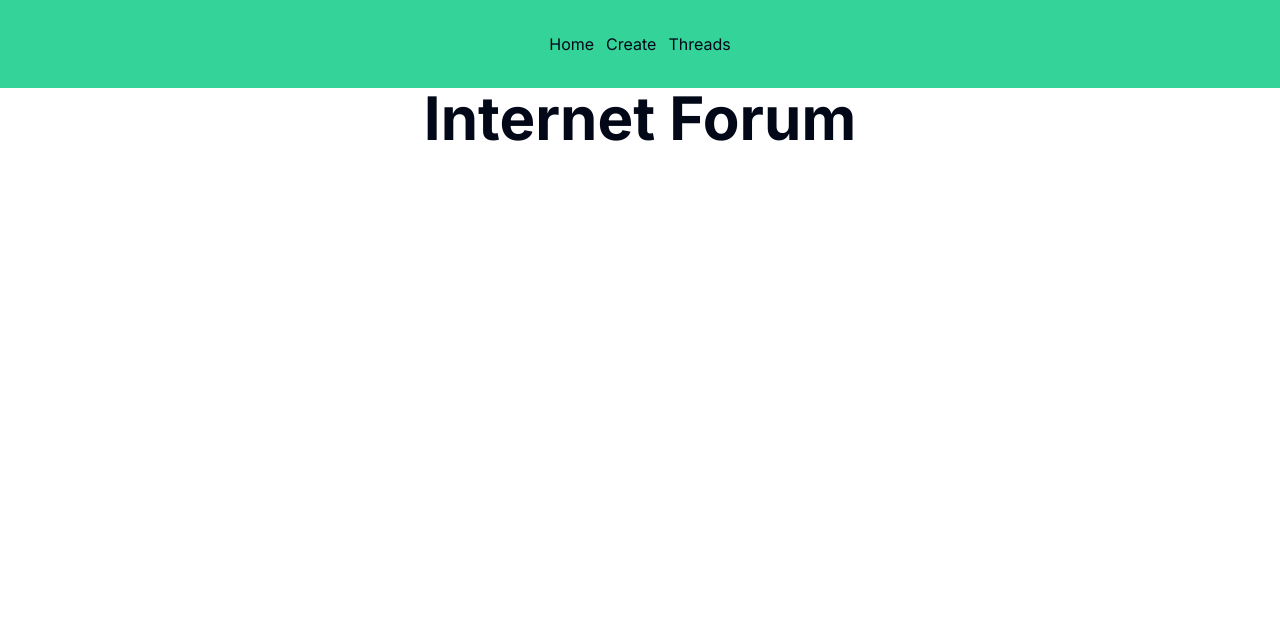
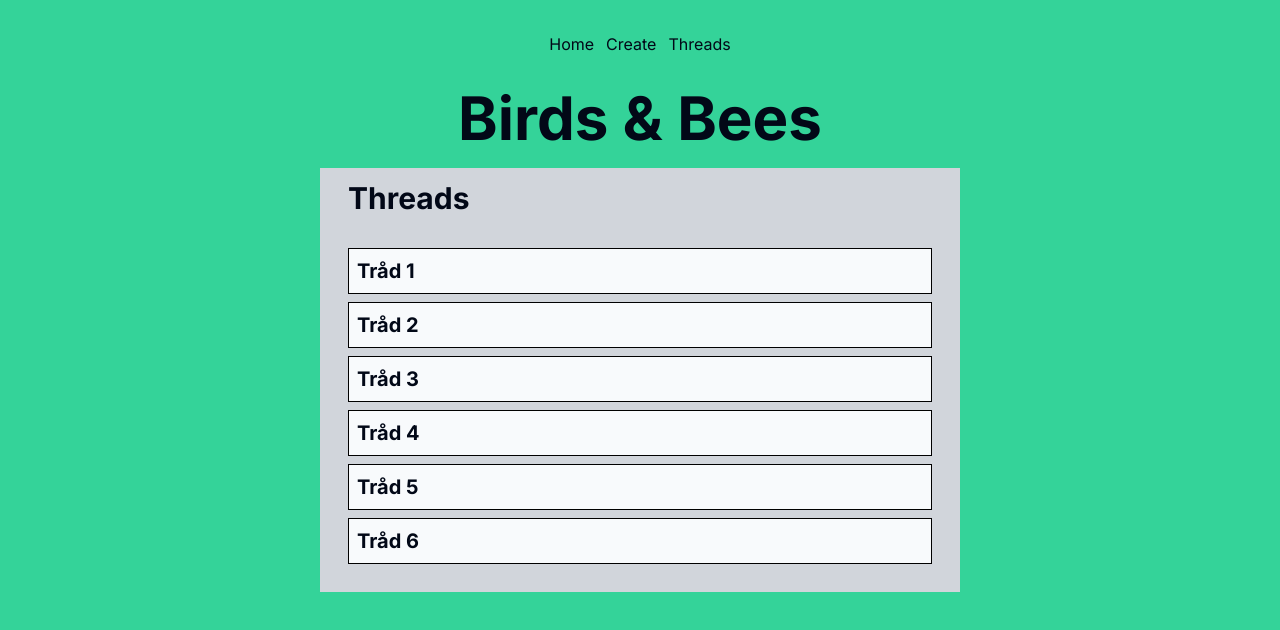
Before and after one commit to JanineEsc/Gruppuppgift-ts, a Next.js app in the folder internet-forum/: page / in a window 1280 px wide. Shown: the top 630 px of the page. Built offline with nearby package versions, Linux system fonts and the light colour scheme.

Commit message:
adds skeleton to landingPage

```diff
--- a/internet-forum/app/page.tsx
+++ b/internet-forum/app/page.tsx
@@ -1,11 +1,23 @@
-import Image from "next/image";
 import Navbar from "./_components/navbar";
 
 export default function Home() {
   return (
-    <>
+    <main className="bg-emerald-400 h-screen">
       <Navbar/>
-     <h1 className="font-bold text-center text-6xl">Internet Forum</h1>
-    </>
+      <h1 className="font-bold text-center text-6xl">Birds & Bees</h1>
+      <div className="m-5 bg-gray-300 w-1/2 mx-auto ">
+        <h2 className="font-bold text-start text-3xl px-7 py-3">Threads</h2>
+        <div className="font-bold text-start text-xl px-5 py-3">
+          <ul className="bg-gray-300 p-2">
+            <li className="mb-2 bg-slate-50 p-2 border border-black">Tråd 1</li>
+            <li className="mb-2 bg-slate-50 p-2 border border-black">Tråd 2</li>
+            <li className="mb-2 bg-slate-50 p-2 border border-black">Tråd 3</li>
+            <li className="mb-2 bg-slate-50 p-2 border border-black">Tråd 4</li>
+            <li className="mb-2 bg-slate-50 p-2 border border-black">Tråd 5</li>
+            <li className="mb-2 bg-slate-50 p-2 border border-black">Tråd 6</li>
+          </ul>
+        </div>
+      </div>
+    </main>
   );
 }
```
